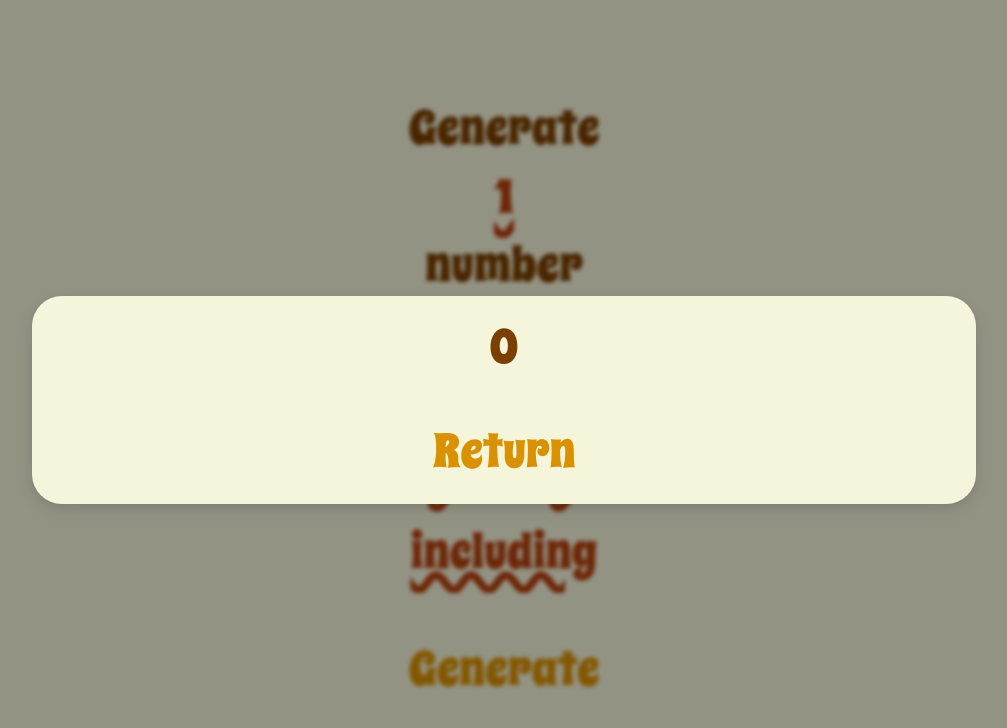
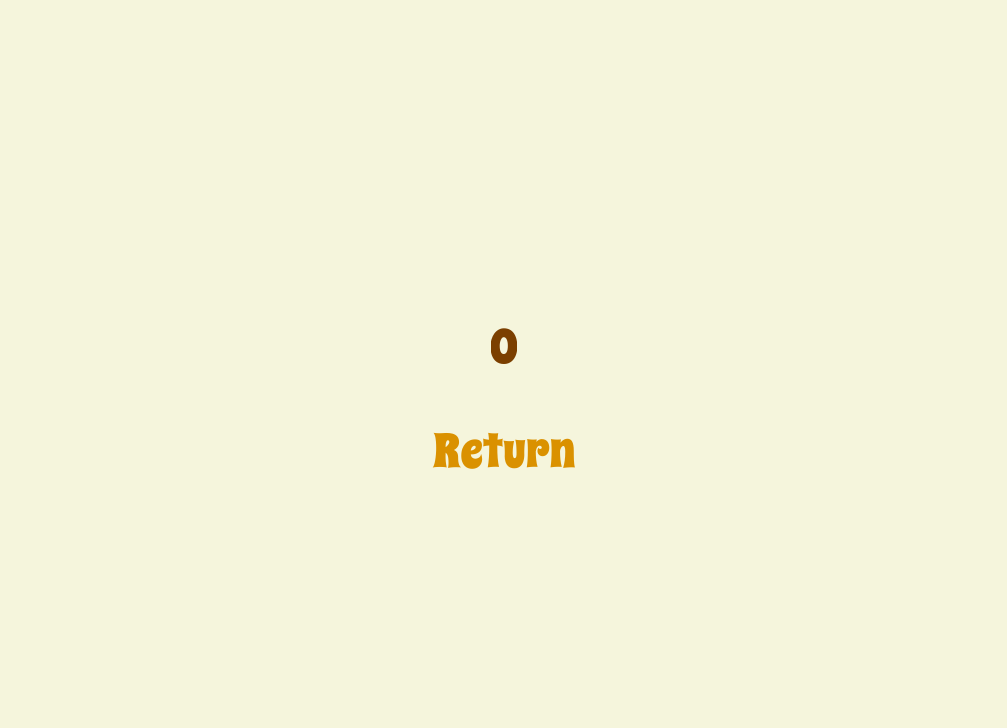
Before and after one commit to Mouzone/rng, a SvelteKit app: page / in a window 1280 px wide. Both pictures are taken after a click on the button "Generate". Shown: the top 728 px of the page, without its empty margins (136-1143 px from the left). Built offline with nearby package versions, Linux system fonts and the light colour scheme.

Commit message:
Remove dialog element, instead use two components

```diff
--- a/src/routes/+page.svelte
+++ b/src/routes/+page.svelte
@@ -1,5 +1,4 @@
 <script lang="ts">
-	let dialogElement: HTMLDialogElement | null = $state(null);
 	let numbersToGenInput = $state("1");
 	let incl = $state("including");
 	let withRep = $state("without replacement");
@@ -53,8 +52,6 @@
 	}
 
 	function generate() {
-		results.length = 0;
-
 		const actualMin = incl === "including" ? min : min + 1;
 		const actualMax = incl === "including" ? max : max - 1;
 		const span = actualMax - actualMin + 1;
@@ -70,24 +67,20 @@
 
 			results.push(result);
 		}
-		dialogElement?.showModal();
 	}
 </script>
 
 <div id="page">
-	<dialog bind:this={dialogElement}>
+	{#if results.length > 0}
 		<div id="dialog-contents">
 			<div id="results-container">
 				{#each results as result}
 					<p>{result}</p>
 				{/each}
 			</div>
-
-			<button onclick={() => dialogElement?.close()}> Return </button>
 		</div>
-	</dialog>
-
-	<div id="generator">
+		<button onclick={() => (results.length = 0)}> Return </button>
+	{:else}
 		<p>
 			Generate
 			<br />
@@ -133,14 +126,13 @@
 				<option value="not including">not including</option>
 			</select>
 		</p>
-
 		<button
 			onclick={generate}
 			{disabled}
 		>
 			Generate
 		</button>
-	</div>
+	{/if}
 </div>
 
 <style>
```
